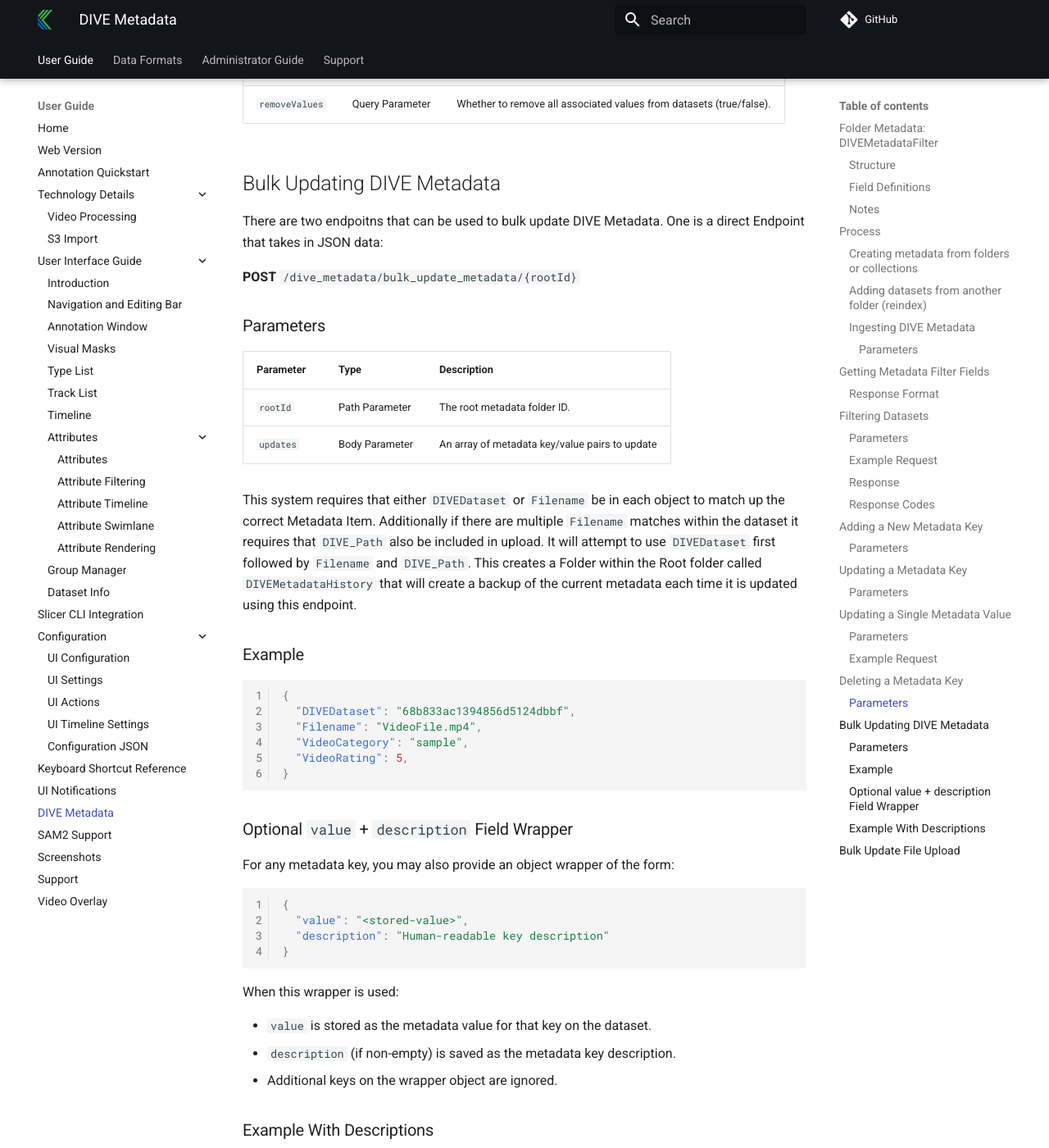
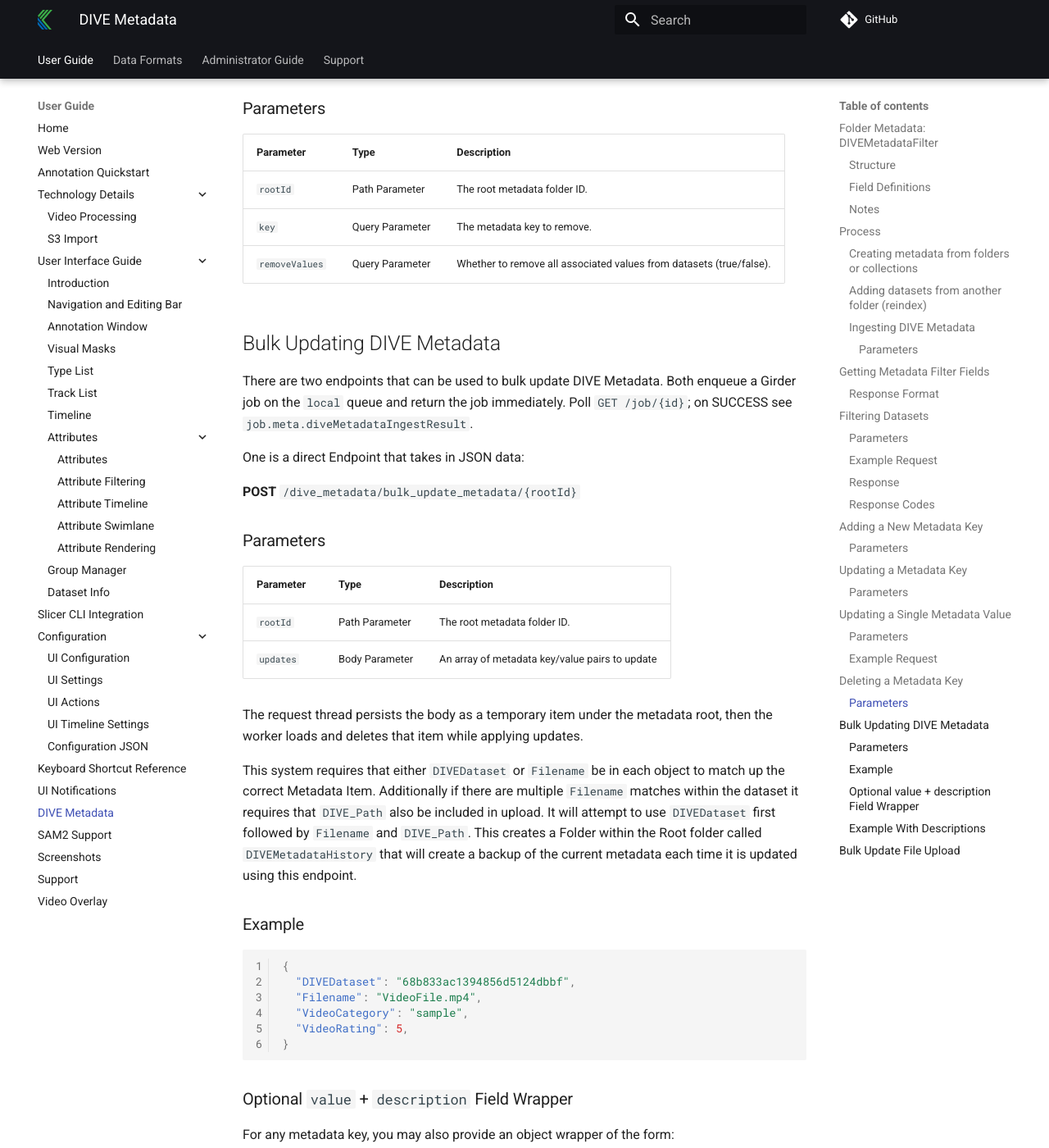
Before and after one commit to DigitalSlideArchive/dive-dsa, an MkDocs documentation site: the page built from docs/DIVE-Metadata.md, in a window 1280 px wide and 1400 px high, scrolled down 8262 px. Shown: the whole window at 82% size. Built offline with MkDocs 1.6.1 and Material for MkDocs 9.7.7, drawn with Linux system fonts in a browser that asks for light colours; comment, search, counter and statistics services are not loaded; some of the changed text lies outside the part shown.

Commit message:
update docs for metadata import

```diff
--- a/docs/DIVE-Metadata.md
+++ b/docs/DIVE-Metadata.md
@@ -65,6 +65,11 @@
 
 ### Creating metadata from folders or collections
 
+These endpoints enqueue work on the Celery **`local`** queue and return a Girder
+**job** document immediately. Poll `GET /job/{id}` until status is SUCCESS /
+ERROR / CANCELED. When finished successfully, a compact summary is stored at
+`job.meta.diveMetadataIngestResult` (folder IDs, added counts, error samples).
+
 **POST** `/dive_metadata/create_metadata_folder/{parentFolderId}`
 
 Creates a DIVE metadata folder under `parentFolderId` and indexes datasets under `rootFolderId`. If a metadata folder already exists under the parent, it is reused. Existing per-dataset metadata rows are not overwritten.
@@ -88,7 +93,7 @@
 
 **POST** `/dive_metadata/{metadataFolderId}/index_folder`
 
-Indexes DIVE datasets from a Girder folder into an **existing** DIVE metadata folder (the metadata search UI exposes this as **Add folder**).
+Indexes DIVE datasets from a Girder folder into an **existing** DIVE metadata folder (the metadata search UI exposes this as **Add folder**). Returns a Girder job immediately (same polling contract as create endpoints).
 
 | Parameter | Description |
 |-----------|-------------|
@@ -103,6 +108,8 @@
 **POST** `/dive_metadata/process_metadata/{id}`
 
 Requires a folder ID that serves as the parent location for DIVE Datasets.
+Returns a Girder job immediately; heavy NDJSON/JSON matching runs on the
+`local` worker. Results are in `job.meta.diveMetadataIngestResult`.
 
 #### Parameters
 
@@ -284,7 +291,11 @@
 
 ## Bulk Updating DIVE Metadata
 
-There are two endpoitns that can be used to bulk update DIVE Metadata.  One is a direct Endpoint that takes in JSON data:
+There are two endpoints that can be used to bulk update DIVE Metadata. Both
+enqueue a Girder job on the `local` queue and return the job immediately.
+Poll `GET /job/{id}`; on SUCCESS see `job.meta.diveMetadataIngestResult`.
+
+One is a direct Endpoint that takes in JSON data:
 
 **POST** `/dive_metadata/bulk_update_metadata/{rootId}`
 
@@ -294,6 +305,9 @@
 |-----------|------|-------------|
 | `rootId` | Path Parameter | The root metadata folder ID. |
 | `updates` | Body Parameter | An array of metadata key/value pairs to update |
+
+The request thread persists the body as a temporary item under the metadata
+root, then the worker loads and deletes that item while applying updates.
 
 This system requires that either `DIVEDataset` or `Filename` be in each object to match up the correct Metadata Item.  Additionally if there are multiple `Filename` matches within the dataset it requires that `DIVE_Path` also be included in upload.  It will attempt to use `DIVEDataset` first followed by `Filename` and `DIVE_Path`.
 This creates a Folder within the Root folder called `DIVEMetadataHistory` that will create a backup of the current metadata each time it is updated using this endpoint.
@@ -353,6 +367,8 @@
 
 **POST** `/dive_metadata/bulk_update_file/{rootId}`
 
-Once a file is uploaded to the DIVEMetadata Root Folder hitting this endpoint will process this file to update the metadata.
+Once a file is uploaded to the DIVEMetadata Root Folder hitting this endpoint
+enqueues a job that processes the oldest JSON/NDJSON/CSV item in the folder
+(the item is removed after the worker loads it).
 Similar to the JSON format this file can be either JSON, NDJSON or CSV.  With CSV it requires columns that have `DIVEDataset`, `Filename`, `DIVE_Path` if required.
 Similar to the POST endpoint with JSON this creates a Folder within the Root folder called `DIVEMetadataHistory` that will create a backup of the current metadata each time it is updated using this endpoint.
```
Also changed, not shown: docs/Deployment-Girder-5-Upgrade.md (+3 -1 lines).
